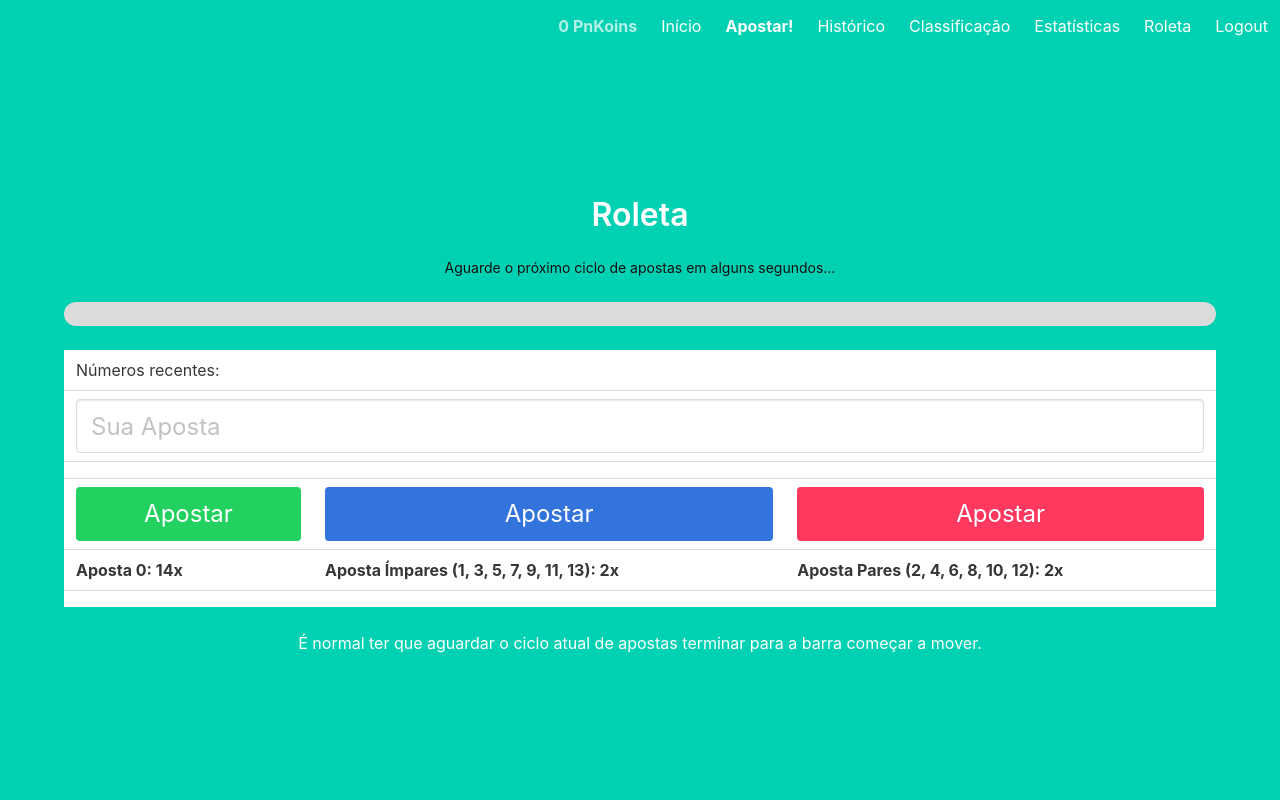
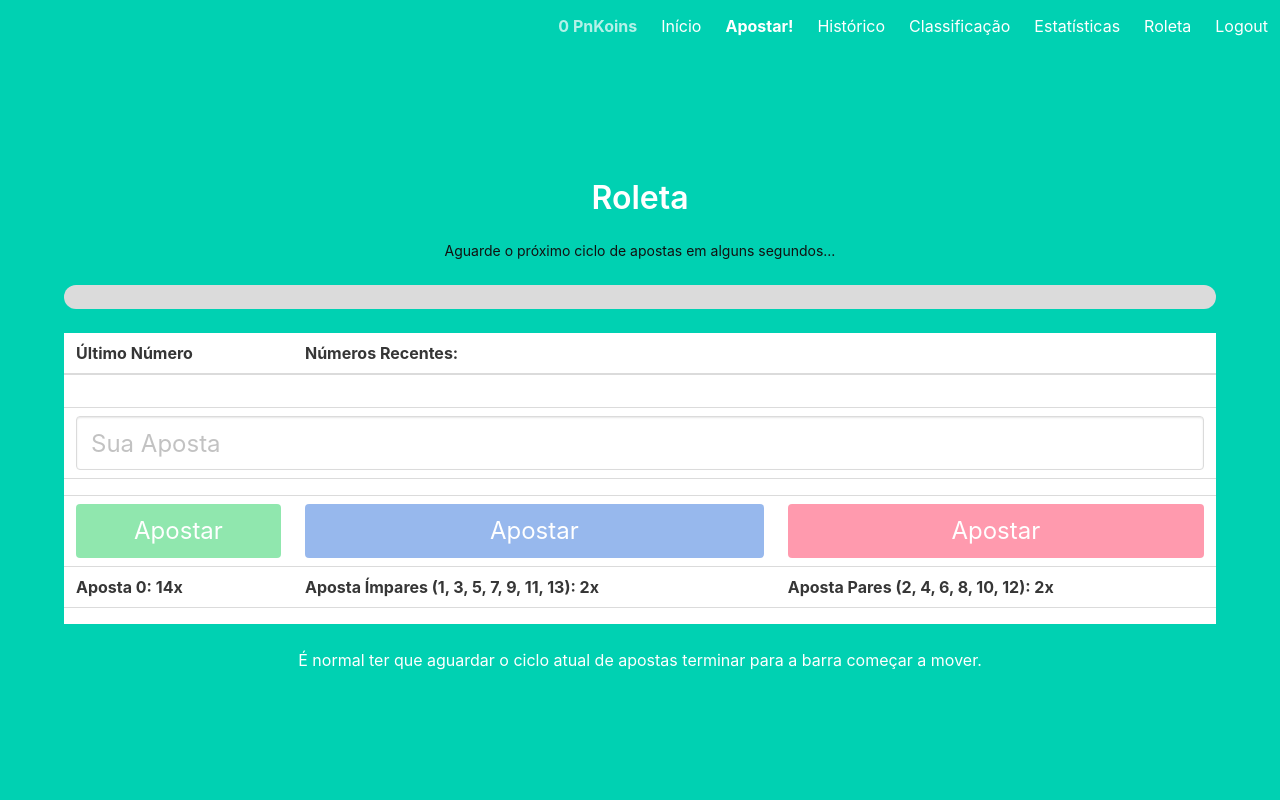
Before and after one commit to bsguedes/pnkasino, a Flask app: page /roulette in a window 1280 px wide. Run offline with Flask 2, Linux system fonts and the light colour scheme; the visitor is signed in with stand-in values (Sample User, id 1); data comes from the database, SQL or seed files in the repository; some libraries are stand-ins or nearby versions.

Commit message:
responsive roulette

```diff
--- a/roulette.py
+++ b/roulette.py
@@ -22,12 +22,6 @@
     print('message was received!!!' + json)
 
 
-@socket_io.on('my event')
-def handle_my_custom_event(json, methods=['GET', 'POST']):
-    print('received my event: ' + str(json))
-    emit('my response', json, callback=message_received)
-
-
 @socket_io.on('do_bet')
 def handle_do_bet_event(json, methods=['GET', 'POST']):
     user_id = json['user_id']
@@ -36,6 +30,7 @@
 
     payload = {
         'error': None,
+        'user_id': user_id,
         'user_name': '',
         'value': 0,
         'category': '',
@@ -64,7 +59,7 @@
         payload['category'] = category
         payload['new_balance'] = current_user.pnkoins
 
-    emit('bet_cb', payload)
+    socket_io.emit('bet_cb', payload)
 
 
 @roulette.route('/roulette')
--- a/templates/roulette.html
+++ b/templates/roulette.html
@@ -15,25 +15,32 @@
 
 <form action="" method="POST">
 <table class="table table-striped table-responsive table-bordered is-fullwidth">
+    <thead>
+        <tr>
+            <th>Último Número</th>
+            <th colspan="2">Números Recentes:</th>
+        </tr>
+    </thead>
     <tbody>
         <tr>
-            <td>Números recentes: </td>
+            <td>
+                <table>
+                    <thead>
+                        <tr>
+                            <th id="recents0"></th>
+                        </tr>
+                    </thead>
+                </table>
+            </td>
             <td colspan="2">
                 <table>
                     <thead>
                         <tr>
-                            <th id="recents0"></th>
-                            <th/>
-                            <th/>
                             <th id="recents1"></th>
                             <th id="recents2"></th>
                             <th id="recents3"></th>
                             <th id="recents4"></th>
                             <th id="recents5"></th>
-                            <th id="recents6"></th>
-                            <th id="recents7"></th>
-                            <th id="recents8"></th>
-                            <th id="recents9"></th>
                         </tr>
                     </thead>
                 </table>
@@ -50,9 +57,9 @@
             </td>
         </tr>
         <tr>
-            <td><button class="button is-fullwidth is-block is-success is-large" type="submit" name="betGreen" value="btGreen">Apostar</button></td>
-            <td><button class="button is-fullwidth is-block is-link is-large" type="submit" name="betBlue" value="btBlue">Apostar</button></td>
-            <td><button class="button is-fullwidth is-block is-danger is-large" type="submit" name="betRed" value="btRed">Apostar</button></td>
+            <td><button class="button is-fullwidth is-block is-success is-large" type="submit" id="btG" name="betGreen" value="btGreen" disabled>Apostar</button></td>
+            <td><button class="button is-fullwidth is-block is-link is-large" type="submit" id="btB" name="betBlue" value="btBlue" disabled>Apostar</button></td>
+            <td><button class="button is-fullwidth is-block is-danger is-large" type="submit" id="btR" name="betRed" value="btRed" disabled>Apostar</button></td>
         </tr>
         <tr>
             <td><strong>Aposta 0: 14x</strong></td>
@@ -95,6 +102,9 @@
         $( 'div.green_holder' ).empty()
         $( 'div.blue_holder' ).empty()
         $( 'div.red_holder' ).empty()
+        $('#btG').prop('disabled', false)
+        $('#btR').prop('disabled', false)
+        $('#btB').prop('disabled', false)
         $( '#rouletteHeader' ).html( 'Apostas abertas...' )
 
         var progressArr = [0, 10, 20, 30, 40, 50, 60, 70, 80, 90, 100];
@@ -115,6 +125,11 @@
     let changed = false
     let winners = msg['winners']
     let losers = msg['losers']
+
+    $('#btG').prop('disabled', true)
+    $('#btR').prop('disabled', true)
+    $('#btB').prop('disabled', true)
+
     winners.forEach(msg=> {
       if ( msg.user_id === $('input')[1].value  ){
         $( '#rouletteHeader' ).html( 'Boouuuuua! Ganhou ' + msg.winnings + ' PnKoins!' )
@@ -136,10 +151,6 @@
   } )
 
   socket.on( 'roulette_number', function ( recents ) {
-    $( '#recents9' ).html( `<a class="button is-fullwidth is-small is-block ${recents[9] == 0 ? 'is-success' : (recents[9] % 2 ? 'is-link' : 'is-danger')} is-large">${recents[9]}</a>` )
-    $( '#recents8' ).html( `<a class="button is-fullwidth is-small is-block ${recents[8] == 0 ? 'is-success' : (recents[8] % 2 ? 'is-link' : 'is-danger')} is-large">${recents[8]}</a>` )
-    $( '#recents7' ).html( `<a class="button is-fullwidth is-small is-block ${recents[7] == 0 ? 'is-success' : (recents[7] % 2 ? 'is-link' : 'is-danger')} is-large">${recents[7]}</a>` )
-    $( '#recents6' ).html( `<a class="button is-fullwidth is-small is-block ${recents[6] == 0 ? 'is-success' : (recents[6] % 2 ? 'is-link' : 'is-danger')} is-large">${recents[6]}</a>` )
     $( '#recents5' ).html( `<a class="button is-fullwidth is-small is-block ${recents[5] == 0 ? 'is-success' : (recents[5] % 2 ? 'is-link' : 'is-danger')} is-large">${recents[5]}</a>` )
     $( '#recents4' ).html( `<a class="button is-fullwidth is-small is-block ${recents[4] == 0 ? 'is-success' : (recents[4] % 2 ? 'is-link' : 'is-danger')} is-large">${recents[4]}</a>` )
     $( '#recents3' ).html( `<a class="button is-fullwidth is-small is-block ${recents[3] == 0 ? 'is-success' : (recents[3] % 2 ? 'is-link' : 'is-danger')} is-large">${recents[3]}</a>` )
@@ -149,26 +160,39 @@
   } )
 
   socket.on( 'bet_cb', function( msg ) {
+    console.log(msg)
     let error = msg.error
     if ( error === null ) {
       $( '#rouletteHeader' ).empty()
-      $( '#coinsHeader' ).html( msg.new_balance + ' PnKoins' )
+      if ( msg.user_id === $('input')[1].value ){
+        $( '#coinsHeader' ).html( msg.new_balance + ' PnKoins' )
+        $('#btG').prop('disabled', true)
+        $('#btR').prop('disabled', true)
+        $('#btB').prop('disabled', true)
+      }
       let betContent = '<div><b style="color: #000">'+msg.user_name+'</b> '+msg.value+'</div>'
       if( msg.category === 'btGreen' ) {
         $( 'div.green_holder' ).append( betContent )
-        $( '#rouletteHeader' ).html( 'Ai papai, apostou no Verde' )
+        if ( msg.user_id === $('input')[1].value ){
+            $( '#rouletteHeader' ).html( 'Ai papai, apostou no Verde' )
+        }
       }
       if( msg.category === 'btBlue' ) {
         $( 'div.blue_holder' ).append( betContent )
-        $( '#rouletteHeader' ).html( 'Apostou no Azul' )
+        if ( msg.user_id === $('input')[1].value ){
+            $( '#rouletteHeader' ).html( 'Apostou no Azul' )
+        }
       }
       if( msg.category === 'btRed' ) {
         $( 'div.red_holder' ).append( betContent )
-        $( '#rouletteHeader' ).html( 'Apostou no Vermelho' )
+        if ( msg.user_id === $('input')[1].value ){
+            $( '#rouletteHeader' ).html( 'Apostou no Vermelho' )
+        }
       }
-      $('#betText').empty()
     } else {
-      $( '#rouletteHeader' ).html( 'Erro: ' + msg['error'] )
+      if ( msg.user_id === $('input')[1].value ){
+        $( '#rouletteHeader' ).html( 'Erro: ' + msg['error'] )
+      }
     }
 
   })
```
